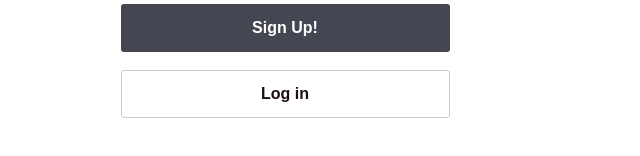
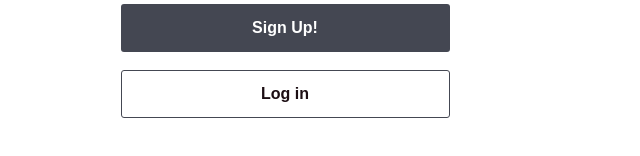
Before and after one commit to Esteb4ncd/DermaKnight_WebApp, a Next.js app in the folder dermaknight/: page /signup in a window 1280 px wide. Shown: the part 634-790 px from the top of the page, without its empty margins (355-995 px from the left). Built offline with nearby package versions, Linux system fonts and the light colour scheme.

Commit message:
add logo image

```diff
--- a/dermaknight/app/globals.css
+++ b/dermaknight/app/globals.css
@@ -215,6 +215,10 @@ a {
   text-align: center;
 }
 
+.auth-logo {
+  margin: 0 15px 20px 0;
+}
+
 .auth-title {
   text-align: left;
   margin: 60px 0 20px 0;
@@ -258,5 +262,5 @@ a {
 .auth-btn.secondary {
   background-color: transparent;
   color: #1C0E13;
-  border: 1px solid #ccc;
+  border: 1px solid #444752;
 }
```
